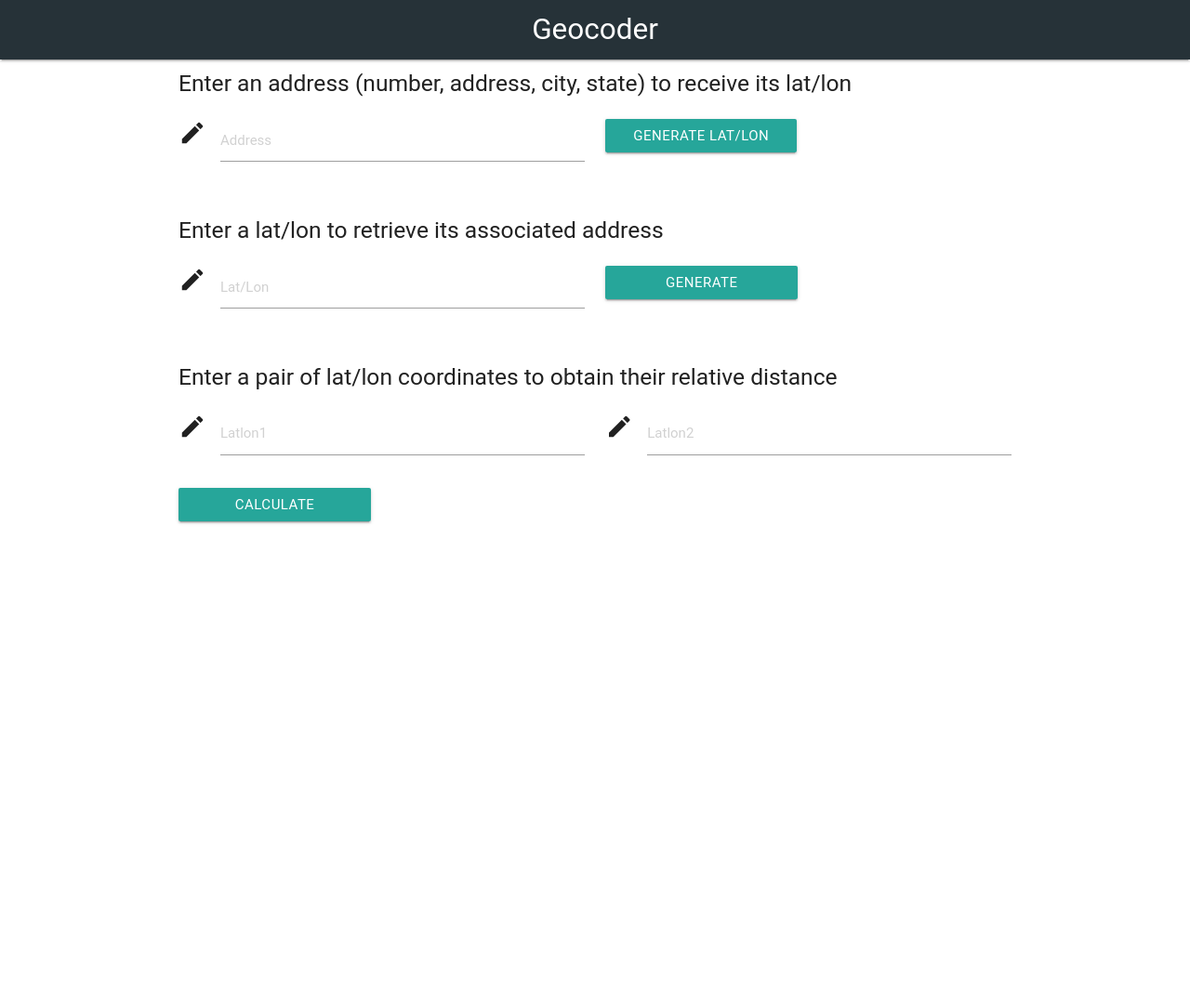
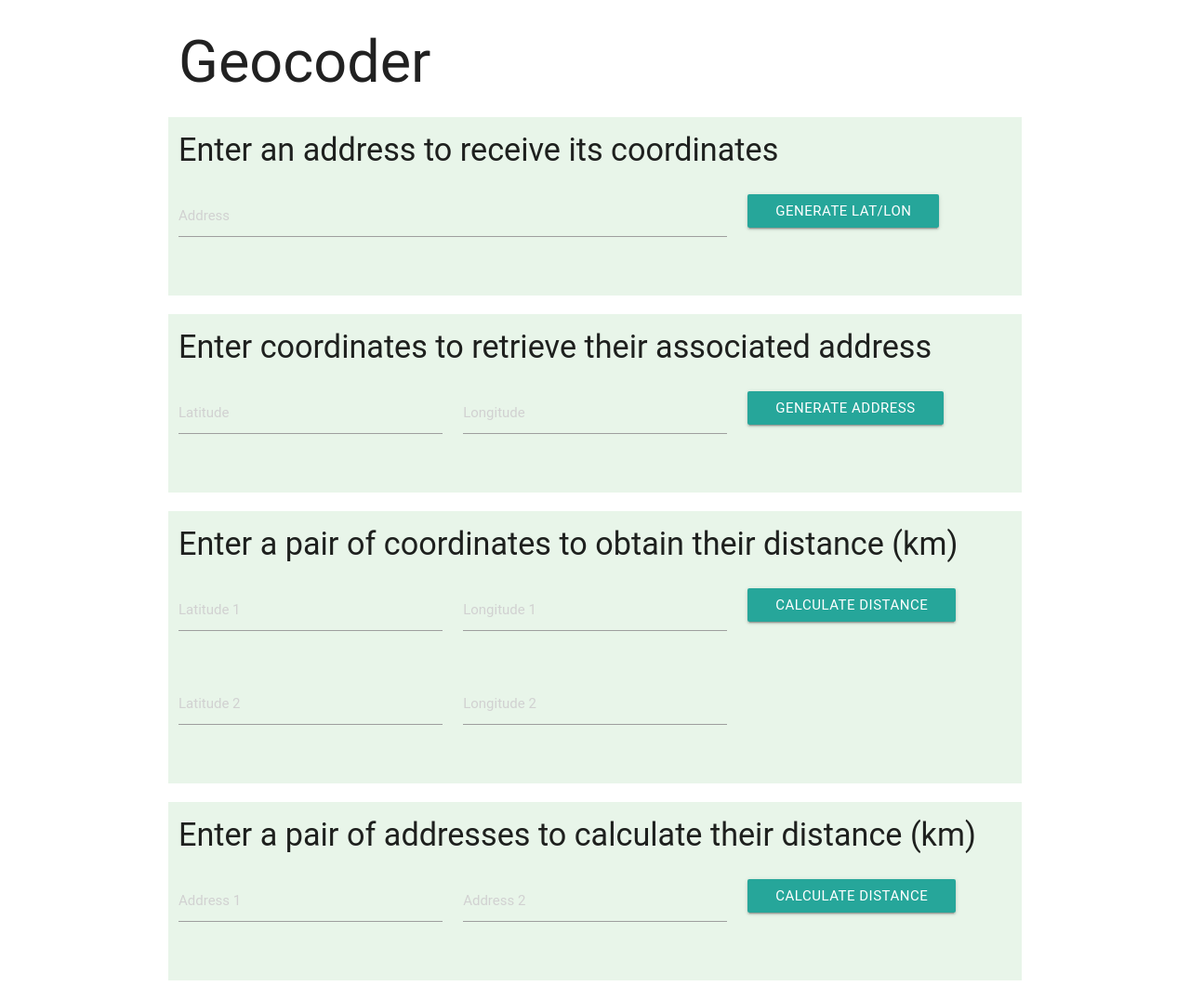
Before and after one commit to ImbellusBetta/platform-take-home, a Flask app: page / in a window 1280 px wide. Shown: the whole page at 93% size. Before the commit the page ends 564 px from the top, so only its background shows below. Run offline with Flask 2, Linux system fonts and the light colour scheme; some libraries are stand-ins or nearby versions; some web fonts are replaced.

Commit message:
Geocoder
Geocoder app with error handling and basic unittest coverage

```diff
--- /dev/null
+++ b/geocoder/app.py
@@ -0,0 +1,127 @@
+from flask import Flask, make_response, render_template, request, jsonify, session
+from math import radians, cos, sin, asin, sqrt
+from geocoder.passwords import GOOGLE_API_KEY
+import requests
+import json
+import pprint
+
+pp = pprint.PrettyPrinter(indent=4)
+
+app = Flask(__name__)
+app.config.update(dict(DEBUG=True))
+
+@app.route('/geocode', methods=['GET'])
+def geocode():
+    address = request.args.get('address')
+    URL = 'https://maps.googleapis.com/maps/api/geocode/json?address={}&key={}'
+    if address:
+        try:
+            r = requests.get(URL.format(address, GOOGLE_API_KEY))
+        except OSError:
+            return make_response(jsonify({"OSError" : "Network not availble."}))
+
+        content = r.json()
+        if content['status'] == 'OK':
+            res = content['results'][0]['geometry']['location']
+            vals = [str(val) for val in res.values()]
+            res_map = {"latlng": " ".join(vals)}
+            final_res = jsonify(res_map)
+            return make_response(final_res)
+        elif content['status'] != 'UNKNOWN_ERROR':
+            return make_response(jsonify({'error': content['status']}))
+
+    return make_response(jsonify({'error':'Please provide search params'}), 401)
+
+@app.route('/reverse', methods=['GET'])
+def reverse_geocode():
+    lat = request.args.get('lat')
+    lng = request.args.get('lng')
+    URL = 'https://maps.googleapis.com/maps/api/geocode/json?latlng={},{}&key={}'
+    if lat and lng:
+        try:
+            r = requests.get(URL.format(lat, lng, GOOGLE_API_KEY))
+        except OSError:
+            return make_response(jsonify({"OSError" : "Network not available"}))
+
+        content = r.json()
+        if content['status'] == 'OK':
+            res = {"address": content['results'][0]['formatted_address']}
+            final_res = jsonify(res)
+            return make_response(final_res)
+        elif content['status'] != 'UNKNOWN_ERROR':
+            return make_response(jsonify({'error': content['status']}))
+
+    return make_response(jsonify({'error':'Please provide search params'}), 401)
+
+def haversine_distance(lng1, lat1, lng2, lat2):
+    """
+    Calculate the great circle distance in kilometers between two points
+    on the earth (specified in decimal degrees)
+    """
+    # convert decimal degrees to radians
+    lng1, lat1, lng2, lat2 = map(radians, [lng1, lat1, lng2, lat2])
+
+    # haversine formula
+    dlng = lng2 - lng1
+    dlat = lat2 - lat1
+    a = sin(dlat/2)**2 + cos(lat1) * cos(lat2) * sin(dlng/2)**2
+    c = 2 * asin(sqrt(a))
+    r = 6371 # Radius of earth in kilometers.
+    return round(c * r, 3)
+
+@app.route('/geodistance', methods=['GET'])
+def calculate_geodistance():
+    lat1 = request.args.get('lat1')
+    lng1 = request.args.get('lng1')
+    lat2 = request.args.get('lat2')
+    lng2 = request.args.get('lng2')
+
+    if lat1 and lng1 and lat2 and lng2:
+        res = {'geodistance': haversine_distance(
+                  float(lng1),
+                  float(lat1),
+                  float(lng2),
+                  float(lat2))}
+
+        final_res = jsonify(res)
+        return make_response(final_res)
+    return make_response(jsonify({'error':'Please provide search params'}), 401)
+
+@app.route('/address_geodistance', methods=['GET'])
+def calculate_address_geodistance():
+    address1 = request.args.get('address1')
+    address2 = request.args.get('address2')
+    URL = 'https://maps.googleapis.com/maps/api/geocode/json?address={}&key={}'
+
+    def generate_latlng(address):
+        try:
+            a = requests.get(URL.format(address, GOOGLE_API_KEY))
+        except OSError:
+            pass
+        content = a.json()
+        if content['status'] == 'OK':
+            res = content['results'][0]['geometry']['location']
+            return [val for val in res.values()]
+        elif content['status'] != 'UNKNOWN_ERROR':
+            return make_response(jsonify({'error': content['status']}))
+
+    if address1 and address2:
+        lat1, lng1 = generate_latlng(address1)
+        lat2, lng2 = generate_latlng(address2)
+
+        res = {'address_geodistance': haversine_distance(
+                  float(lng1),
+                  float(lat1),
+                  float(lng2),
+                  float(lat2))}
+
+        final_res = jsonify(res)
+        return make_response(final_res)
+    return make_response(jsonify({'error':'Please provide search params'}), 401)
+
+@app.route('/', methods=['GET'])
+def index():
+    return render_template('index.html')
+
+if __name__ == '__main__':
+    app.run()
--- /dev/null
+++ b/geocoder/static/main.js
@@ -0,0 +1,73 @@
+$(document).ready(function() {
+       const successHandler = function(resultDiv) {
+           return function(result) {
+                $.each(result, function(i, field){
+                    $(resultDiv).html(field);
+                })
+           }
+       }
+
+       const failHandler = function(resultDiv) {
+           return function(jqXHR, textStatus, errorThrown) {
+                var msg = '';
+                if (jqXHR.status === 0) {
+                    msg = 'Not connect.\n Verify Network.';
+                } else if (jqXHR.status == 404) {
+                    msg = 'Requested page not found. [404]';
+                } else if (jqXHR.status == 401) {
+                    console.log(jqXHR)
+                    msg = jqXHR.responseJSON.error;
+                } else if (jqXHR.status == 500) {
+                    msg = 'Internal Server Error [500].';
+                } else {
+                    msg = 'Uncaught Error.\n' + jqXHR.responseText;
+                }
+                $(resultDiv).html(msg);
+           }
+        }
+
+    $("#geocode-form").submit(function(){
+        $.getJSON("/geocode",
+            {'address': document.getElementById('address').value},
+        )
+        .done(successHandler("#geocode_result"))
+        .fail(failHandler("#geocode_result"));
+
+        return false
+    });
+
+    $("#reverse-form").submit(function(){
+        $.getJSON("/reverse",
+            {'lat': document.getElementById('lat').value,
+             'lng': document.getElementById('lng').value},
+        )
+        .done(successHandler("#reverse_result"))
+        .fail(failHandler("#reverse_result"));
+
+        return false
+    });
+
+    $("#geodistance-form").submit(function(){
+        $.getJSON("/geodistance",
+            {'lat1': document.getElementById('lat1').value,
+             'lng1': document.getElementById('lng1').value,
+             'lat2': document.getElementById('lat2').value,
+             'lng2': document.getElementById('lng2').value},
+        )
+        .done(successHandler("#geodistance_result"))
+        .fail(failHandler("#geodistance_result"));
+
+        return false
+    });
+
+    $("#address-geodistance-form").submit(function(){
+        $.getJSON("/address_geodistance",
+            {'address1': document.getElementById('address1').value,
+             'address2': document.getElementById('address2').value}
+        )
+        .done(successHandler("#address_geodistance_result"))
+        .fail(failHandler("#address_geodistance_result"));
+
+        return false
+    });
+});
--- /dev/null
+++ b/geocoder/templates/index.html
@@ -0,0 +1,104 @@
+{% extends "layout.html" %}
+
+{% block title %}Geocoder{% endblock %}
+
+{% block body %}
+<h1>Geocoder</h1>
+
+<div class="row">
+  <div class="col s12 green lighten-5">
+    <h4>Enter an address to receive its coordinates</h4>
+    <form id="geocode-form" action="/geocode">
+      <div class="row">
+        <div class="input-field col s8">
+          <input id="address" name="address" class="materialize-input" placeholder="Address">
+        </div>
+        <div class="input-field col s4">
+          <button class="btn waves-effect waves-light" type="submit" id="geocode_button">Generate lat/lon
+          </button>
+        </div>
+      </div>
+    </form>
+    <h5 id="geocode_result"></h5>
+    <br />
+  </div>
+</div>
+
+<div class="row">
+  <div class="col s12 green lighten-5">
+    <h4>Enter coordinates to retrieve their associated address</h4>
+    <form id="reverse-form" action="/reverse">
+      <div class="row">
+        <div class="input-field col s4">
+          <input id="lat" name="lat" class="materialize-input" placeholder="Latitude">
+        </div>
+        <div class="input-field col s4">
+          <input id="lng" name="lng" class="materialize-input" placeholder="Longitude">
+        </div>
+        <div class="input-field col s4">
+          <button class="btn waves-effect waves-light" type="submit" id="reverse_button">Generate address
+          </button>
+        </div>
+      </div>
+    </form>
+    <h5 id="reverse_result"></h5>
+    <br />
+  </div>
+</div>
+
+
+<div class="row">
+  <div class="col s12 green lighten-5">
+    <h4>Enter a pair of coordinates to obtain their distance (km)</h4>
+    <form id="geodistance-form" action="/geodistance">
+      <div class="row">
+        <div class="input-field col s4">
+          <input id="lat1" name="lat1" class="materialize-input" placeholder="Latitude 1">
+        </div>
+        <div class="input-field col s4">
+          <input id="lng1" name="lng1" class="materialize-input" placeholder="Longitude 1">
+        </div>
+        <div class="input-field col s4">
+          <button class="btn waves-effect waves-light" type="submit">Calculate distance
+          </button>
+        </div>
+      </div>
+      <div class="row">
+        <div class="input-field col s4">
+          <input id="lat2" name="lat2" class="materialize-input" placeholder="Latitude 2">
+        </div>
+        <div class="input-field col s4">
+          <input id="lng2" name="lng2" class="materialize-input" placeholder="Longitude 2">
+        </div>
+      </div>
+    </form>
+    <h5 id="geodistance_result"></h5>
+    <br />
+  </div>
+</div>
+
+
+<div class="row">
+  <div class="col s12 green lighten-5">
+    <h4>Enter a pair of addresses to calculate their distance (km)</h4>
+    <form id="address-geodistance-form" action="/address_geodistance">
+      <div class="row">
+        <div class="input-field col s4">
+          <input id="address1" name="address1" class="materialize-input" placeholder="Address 1">
+        </div>
+        <div class="input-field col s4">
+          <input id="address2" name="address2" class="materialize-input" placeholder="Address 2">
+        </div>
+        <div class="input-field col s4">
+          <button class="btn waves-effect waves-light" type="submit">Calculate distance
+          </button>
+        </div>
+      </div>
+    </form>
+    <h5 id="address_geodistance_result"></h5>
+    <br />
+  </div>
+</div>
+
+
+{% endblock %}
--- a/src/templates/layout.html
+++ b/geocoder/templates/layout.html
@@ -13,11 +13,6 @@
   </head>
 
   <body>
-    <nav>
-      <div class="nav-wrapper blue-grey darken-4">
-        <a href="/" class="brand-logo center">Geocoder</a>
-      </div>
-    </nav>
     <div class="container">
     {% block body %}{% endblock %}
     </div>
--- a/src/app.py
+++ /dev/null
@@ -1,72 +0,0 @@
-from flask import Flask, make_response, render_template, request, jsonify, session
-from math import radians, cos, sin, asin, sqrt
-from passwords import GOOGLE_API_KEY
-import requests
-import json
-
-
-app = Flask(__name__)
-
-app.config.update(dict(DEBUG=True))
-
-#app.config.from_envvar('FLASK_SETTINGS', silent=True)
-
-# Class version - https://www.codementor.io/codementorteam/how-to-scrape-an-ajax-website-using-python-qw8fuitvi
-
-@app.route('/geocode', methods=['GET'])
-def get_geocode():
-    address = request.args.get('address')
-    if address:
-        r = requests.get('https://maps.googleapis.com/maps/api/geocode/json?address={0}&key={1}'.format(
-                         address,
-                         GOOGLE_API_KEY))
-        return json.loads(r.content.decode('utf-8-sig'))
-    return make_response('no search param', 401)
-
-'''
-@app.route('/reverse', methods=['GET'])
-def reverse_geocode():
-    data = {}
-    data['latlng'] = request.args.get('q', '')
-    if data['address']:
-        LATLNG = data['latlng']
-        #Parse LATLNG and format for API call
-        r = requests.get('https://maps.googleapis.com/maps/api/geocode/json?latlng={0}&key={1}'.format(
-            LATLNG, GOOGLE_API_KEY))
-        #Format returned address the way you want
-        new_r = "result"
-        return new_r
-    return make_response('no search param', 401)
-
-def haversine_distance(lon1, lat1, lon2, lat2):
-    """
-    Calculate the great circle distance between two points
-    on the earth (specified in decimal degrees)
-    """
-    # convert decimal degrees to radians
-    lon1, lat1, lon2, lat2 = map(radians, [lon1, lat1, lon2, lat2])
-
-    # haversine formula
-    dlon = lon2 - lon1
-    dlat = lat2 - lat1
-    a = sin(dlat/2)**2 + cos(lat1) * cos(lat2) * sin(dlon/2)**2
-    c = 2 * asin(sqrt(a))
-    r = 6371 # Radius of earth in kilometers.
-    return c * r
-
-@app.route('/distance', methods=['GET'])
-def distance():
-    data = {}
-    data['distance'] = request.args.get('a', '')
-    if data['distance']:
-        lon1, lat1, lon2, lat2 = data['distance'].split()
-        return haversine_distance(lon1, lat1, lon2, lat2)
-    return make_response('Please enter two lat/long pairs separated by commas', 401)
-'''
-
-@app.route('/', methods=['GET'])
-def index():
-    return render_template('index.html')
-
-if __name__ == '__main__':
-    app.run()
--- a/src/static/main.js
+++ /dev/null
@@ -1,12 +0,0 @@
-$(document).ready(function() {
-    $("#geocode-form").submit(function(){
-        $.getJSON("/geocode",
-            {'address': document.getElementById('address').value},
-            function(result){
-                $.each(result, function(i, field){
-                    $("#geocode_result").append(field + " ");
-                });
-            });
-        return false
-    });
-});
--- a/src/templates/index.html
+++ /dev/null
@@ -1,69 +0,0 @@
-{% extends "layout.html" %}
-
-{% block title %}Geocoder{% endblock %}
-
-{% block body %}
-
-<h5>Enter an address (number, address, city, state) to receive its lat/lon</h4>
-
-<div class="row">
-  <form class="col s12" id="geocode-form" action="/geocode">
-    <div class="row">
-      <div class="input-field col s6">
-        <i class="material-icons prefix">mode_edit</i>
-        <input id="address" name="address" class="materialize-input" placeholder="Address">
-      </div>
-      <div class="input-field col s3">
-        <button class="btn waves-effect waves-light" type="submit" id="geocode_button">Generate lat/lon
-        </button>
-      </div>
-    </div>
-  </form>
-</div>
-
-<div class="geocode_result" id="geocode_result">
-</div>
-
-<h5>Enter a lat/lon to retrieve its associated address</h4>
-<div class="row">
-  <form class="col s12" id="chat-form" action="/reverse">
-    <div class="row">
-      <div class="input-field col s6">
-        <i class="material-icons prefix">mode_edit</i>
-        <input id="q" name="q" class="materialize-input" placeholder="Lat/Lon">
-      </div>
-      <div class="input-field col s3">
-        <button class="btn waves-effect waves-light" type="submit" id="reverse_button">Generate address
-        </button>
-      </div>
-    </div>
-  </form>
-</div>
-
-<div class="reverse_result" id="reverse_result">
-</div>
-
-<h5>Enter a pair of lat/lon coordinates to obtain their relative distance</h4>
-<div class="row">
-  <form class="col s12" id="chat-form" action="/distance">
-    <div class="row">
-      <div class="input-field col s6">
-        <i class="material-icons prefix">mode_edit</i>
-        <input id="latlon1" name="latlon1" class="materialize-input" placeholder="Latlon1">
-      </div>
-      <div class="input-field col s6">
-        <i class="material-icons prefix">mode_edit</i>
-        <input id="latlon2" name="latlon2" class="materialize-input" placeholder="Latlon2">
-      </div>
-      <div class="input-field col s3">
-        <button class="btn waves-effect waves-light" type="submit">Calculate distance
-        </button>
-      </div>
-    </div>
-  </form>
-</div>
-
-<div id="distance_result">
-</div>
-
-{% endblock %}
```
Also changed, not shown: tests/test_geocoder.py (added, +52 -0 lines), README.md, geocoder/__init__.py (added), 4 other files.
